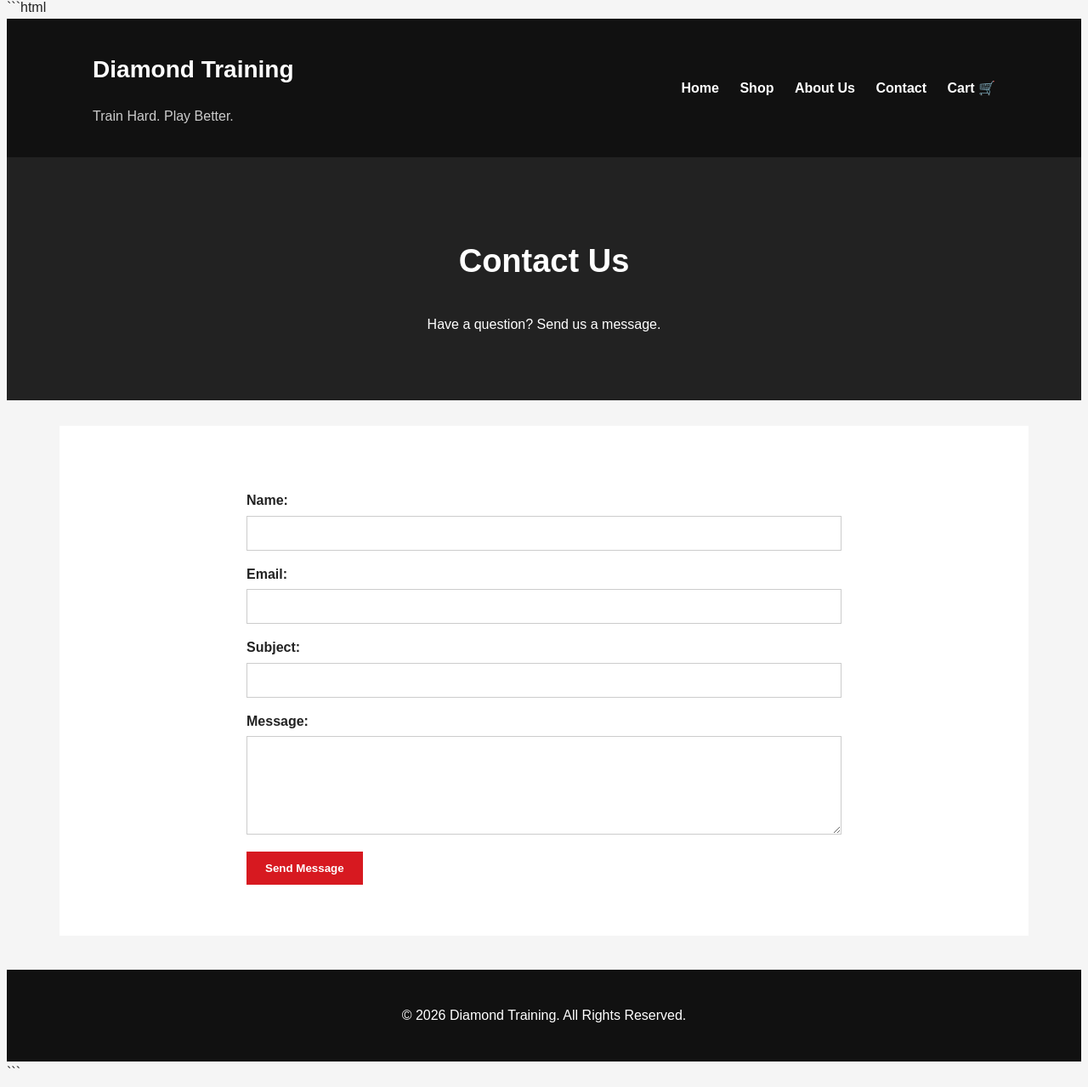
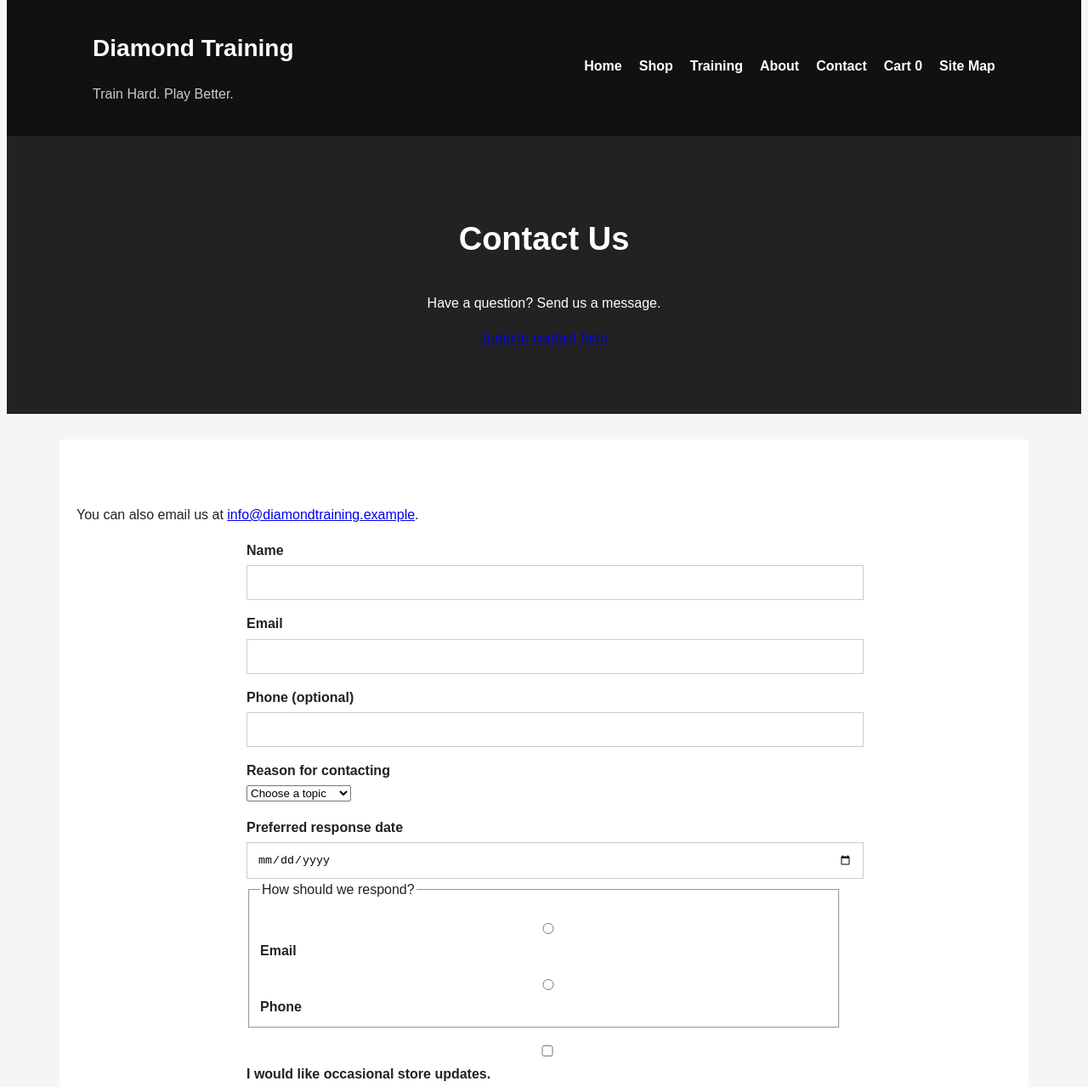
Before and after one commit to vivitals/Project, a plain HTML site: page baseball-store/contact.html in a window 1280 px wide. Shown: the part 12-1291 px from the top of the page at 85% size. Drawn offline with Linux system fonts and the light colour scheme.

Commit message:
Complete Diamond Training final project requirements

````diff
--- a/baseball-store/contact.html
+++ b/baseball-store/contact.html
@@ -1,65 +1,30 @@
-```html
 <!DOCTYPE html>
 <html lang="en">
 <head>
 <meta charset="UTF-8">
 <meta name="viewport" content="width=device-width, initial-scale=1.0">
+<meta name="description" content="Contact Diamond Training with product questions, feedback, or general inquiries.">
+<meta name="author" content="Diamond Training">
 <title>Contact | Diamond Training</title>
 <link rel="stylesheet" href="css/style.css">
+<script src="js/site.js" defer></script>
 </head>
-
 <body>
-
-    <header>
-        <div class="logo">
-            <h1>Diamond Training</h1>
-            <p>Train Hard. Play Better.</p>
-        </div>
-
-        <nav>
-            <a href="index.html">Home</a>
-            <a href="products.html">Shop</a>
-            <a href="about.html">About Us</a>
-            <a href="contact.html">Contact</a>
-            <a href="cart.html">Cart 🛒</a>
-        </nav>
-    </header>
-
+<!-- Shared navigation appears on every page. -->
+<header id="top"><div class="logo"><h1>Diamond Training</h1><p>Train Hard. Play Better.</p></div><nav aria-label="Main navigation"><a href="index.html">Home</a><a href="products.html">Shop</a><a href="training.html">Training</a><a href="about.html">About</a><a href="contact.html">Contact</a><a href="cart.html">Cart <span id="cart-count">0</span></a><a href="sitemap.html">Site Map</a></nav></header>
 <main>
 
-        <section class="page-title">
-            <h2>Contact Us</h2>
-            <p>Have a question? Send us a message.</p>
-        </section>
-
-        <section class="contact">
-
-            <form>
-
-                <label for="name">Name:</label>
-                <input type="text" id="name" name="name">
-
-                <label for="email">Email:</label>
-                <input type="email" id="email" name="email">
-
-                <label for="subject">Subject:</label>
-                <input type="text" id="subject" name="subject">
-
-                <label for="message">Message:</label>
-                <textarea id="message" name="message" rows="6"></textarea>
-
-                <button type="submit">Send Message</button>
-
-            </form>
-
-        </section>
-
+<section class="page-title"><h2>Contact Us</h2><p>Have a question? Send us a message.</p><p><a href="#contact-form">Jump to contact form</a></p></section><section class="contact" id="contact-form"><p>You can also email us at <a href="mailto:info@diamondtraining.example">info@diamondtraining.example</a>.</p><form id="contactForm">
+<label for="name">Name</label><input type="text" id="name" name="name" required minlength="2">
+<label for="email">Email</label><input type="email" id="email" name="email" required>
+<label for="phone">Phone (optional)</label><input type="tel" id="phone" name="phone" pattern="[0-9() +.-]{7,}">
+<label for="topic">Reason for contacting</label><select id="topic" name="topic" required><option value="">Choose a topic</option><option>Product question</option><option>Order question</option><option>Feedback</option><option>Other</option></select>
+<label for="date">Preferred response date</label><input type="date" id="date" name="date">
+<fieldset><legend>How should we respond?</legend><label class="choice"><input type="radio" name="reply" value="email" required> Email</label><label class="choice"><input type="radio" name="reply" value="phone"> Phone</label></fieldset>
+<label class="choice"><input type="checkbox" name="updates" value="yes"> I would like occasional store updates.</label>
+<label for="message">Message</label><textarea id="message" name="message" rows="6" required minlength="10"></textarea>
+<button type="submit">Send Message</button><p id="form-status" role="status" aria-live="polite"></p></form></section>
 </main>
-
-    <footer>
-        <p>&copy; 2026 Diamond Training. All Rights Reserved.</p>
-    </footer>
-
+<footer><p>&copy; 2026 Diamond Training. All Rights Reserved.</p><p>Baseball Training Equipment for Every Player.</p><p><a href="mailto:info@diamondtraining.example">Email Diamond Training</a> | <a href="sitemap.html">Site Map</a> | <a href="#top">Back to top</a></p></footer>
 </body>
 </html>
-```
````
Lines whose indentation alone changed are shown as unchanged.
